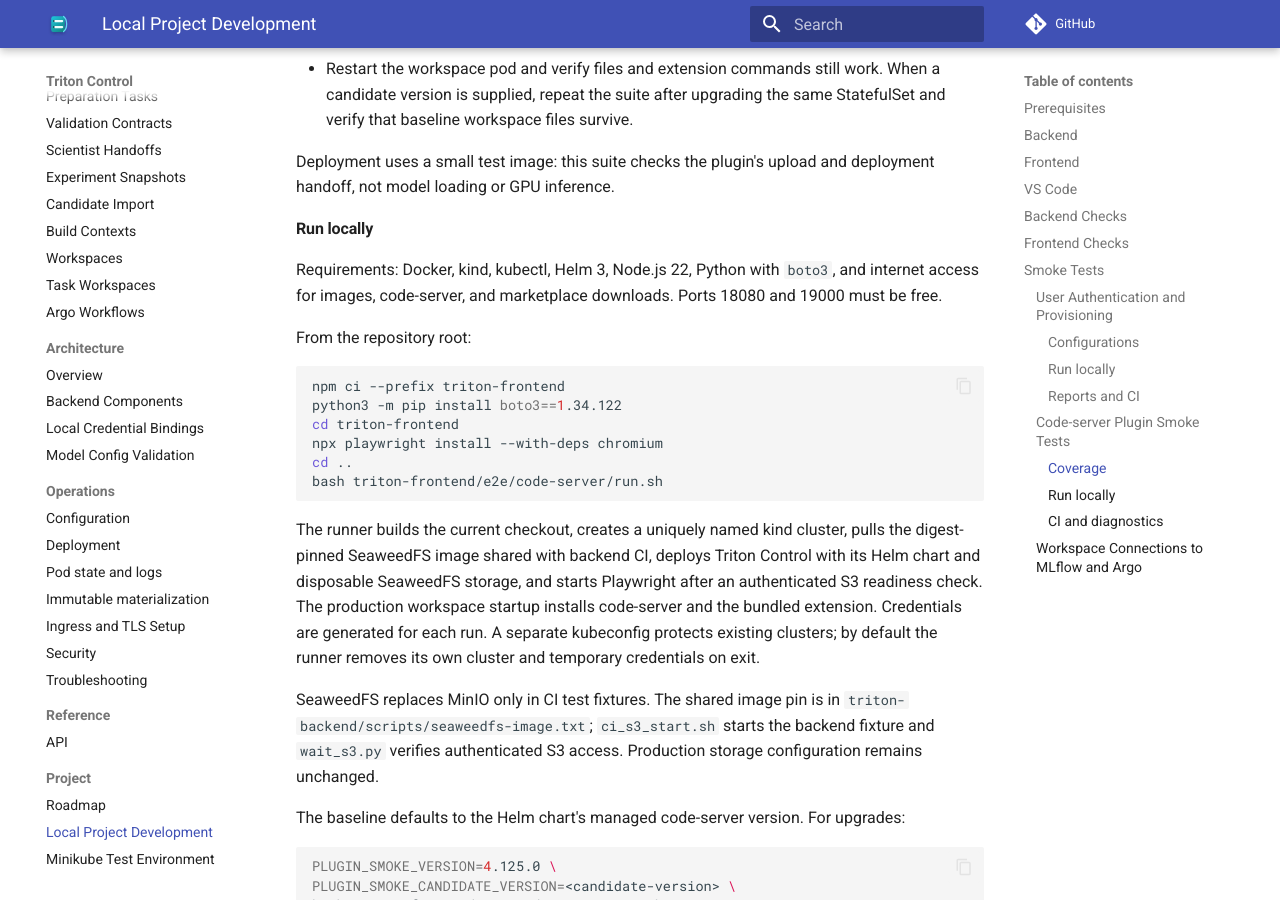
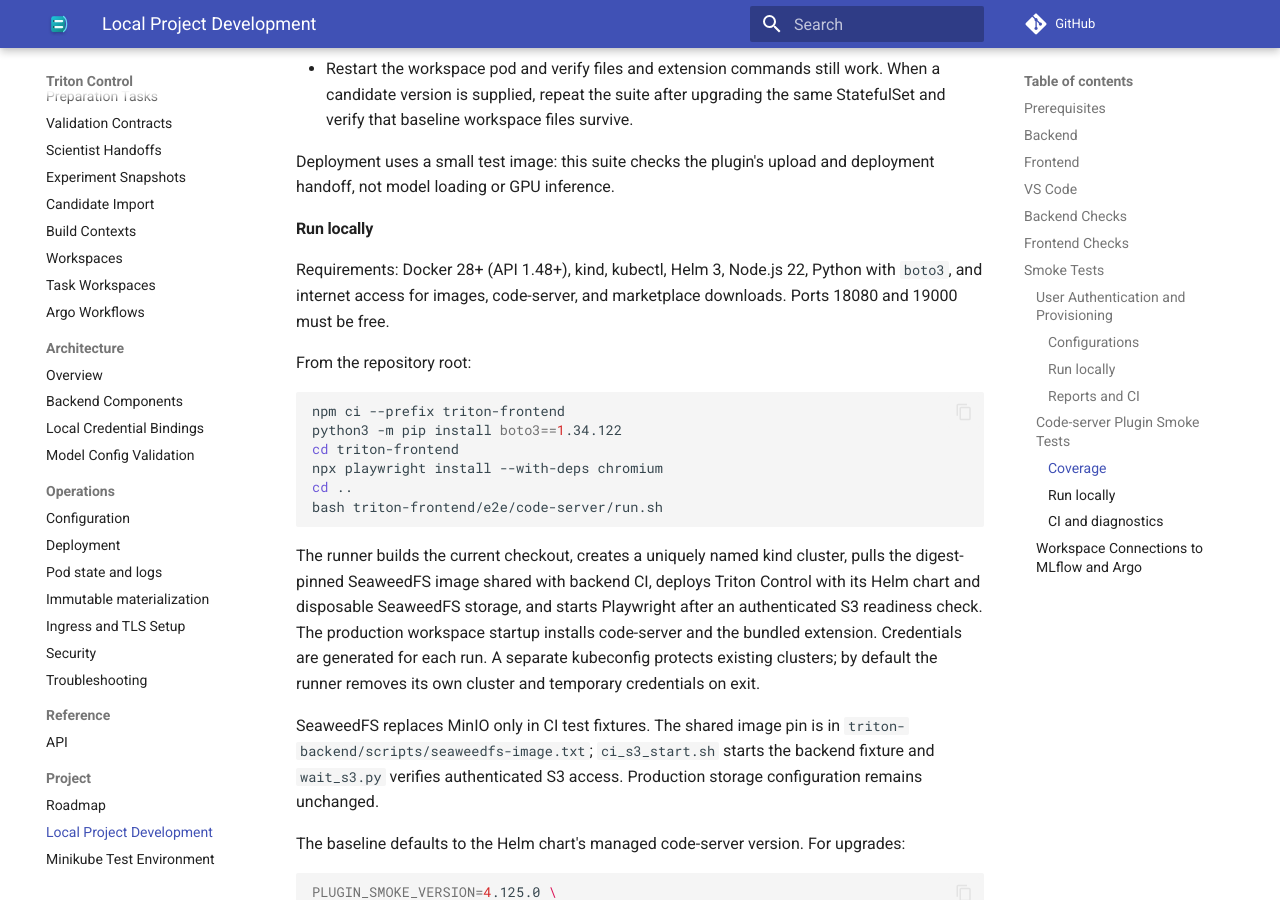
Before and after one commit to ai-lab-tech/triton-control, an MkDocs documentation site: the page built from docs/development.md, in a window 1280 px wide and 900 px high, scrolled down 4766 px. Built offline with MkDocs 1.6.1 and Material for MkDocs 9.7.7, drawn with Linux system fonts in a browser that asks for light colours; comment, search, counter and statistics services are not loaded.

```diff
--- a/docs/development.md
+++ b/docs/development.md
@@ -223,7 +223,7 @@ deployment handoff, not model loading or GPU inference.
 
 #### Run locally
 
-Requirements: Docker, kind, kubectl, Helm 3, Node.js 22, Python with `boto3`,
+Requirements: Docker 28+ (API 1.48+), kind, kubectl, Helm 3, Node.js 22, Python with `boto3`,
 and internet access for images, code-server, and marketplace downloads.
 Ports 18080 and 19000 must be free.
 
```
Also changed, not shown: 1 other file.
